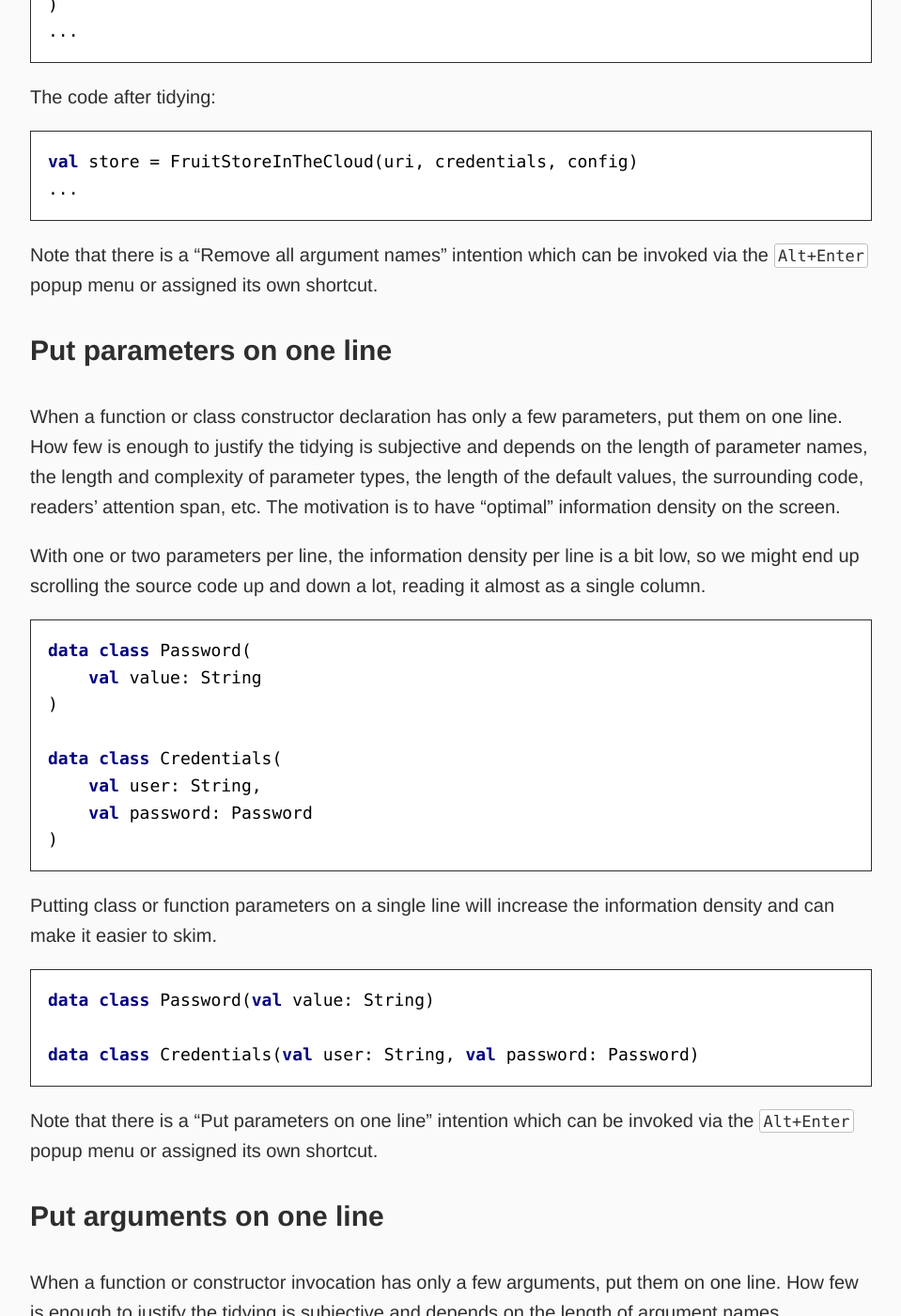
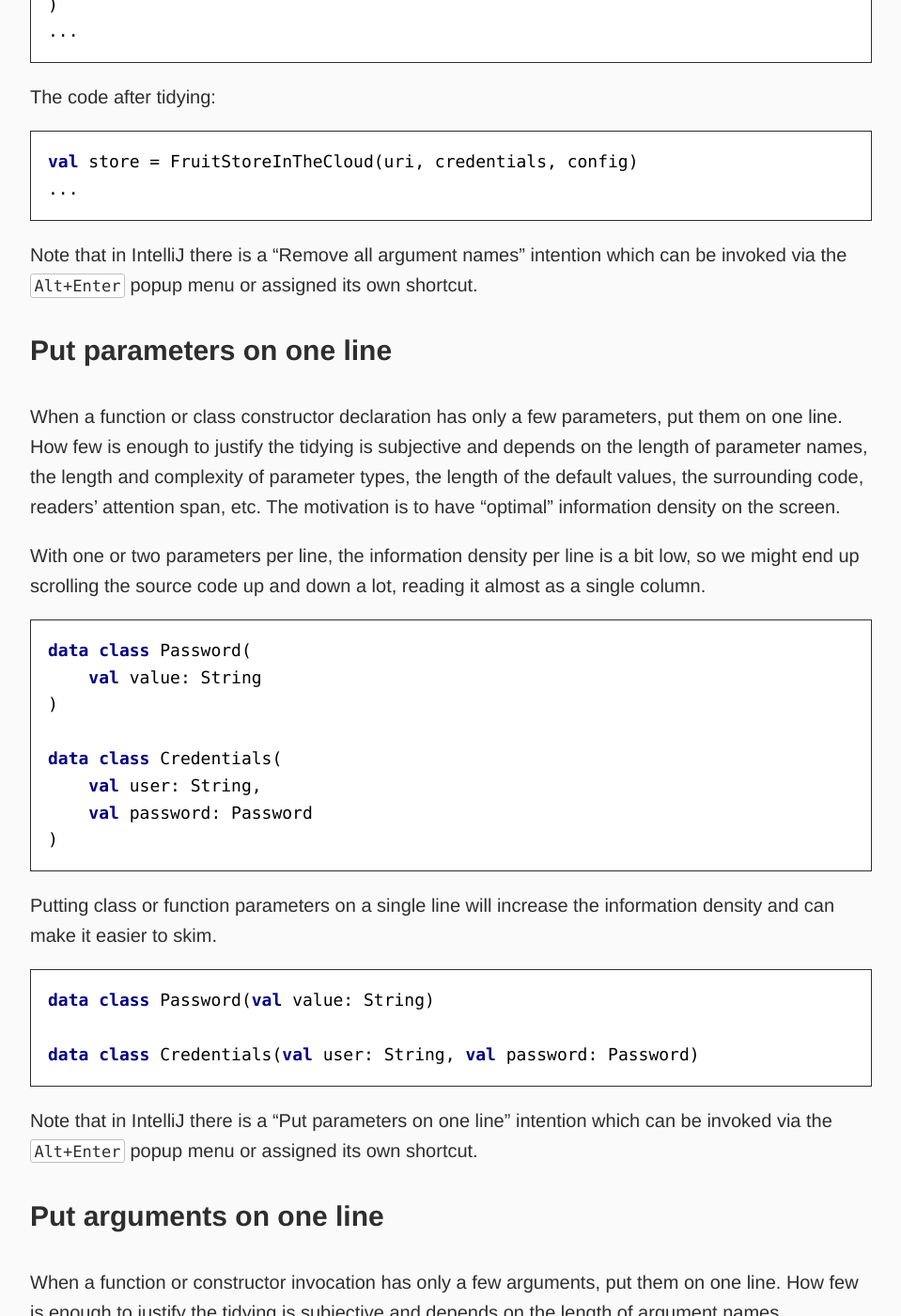
Before and after one commit to dkandalov/dkandalov.github.io, a Jekyll site: the page built from _posts/2023-12-26-tidy-kotlin.md, in a window 1280 px wide and 1400 px high, scrolled down 9896 px. Shown: the whole window at 94% size, without its empty margins (160-1119 px from the left). Built offline with Jekyll 4.4.1, drawn with Linux system fonts in a browser that asks for light colours; our own code applies the rules of GitHub Pages for plain Markdown files; some of the changed text lies outside the part shown.

Commit message:
updated tidy-kotlin

```diff
--- a/_posts/2023-12-26-tidy-kotlin.md
+++ b/_posts/2023-12-26-tidy-kotlin.md
@@ -232,7 +232,7 @@ val store = FruitStoreInTheCloud(uri, credentials, config)
 ...
 </kotlin>
 
-Note that there is a "Remove all argument names" intention which can be invoked via the `Alt+Enter` popup menu or assigned its own shortcut.
+Note that in IntelliJ there is a "Remove all argument names" intention which can be invoked via the `Alt+Enter` popup menu or assigned its own shortcut.
 
 
 ### Put parameters on one line
@@ -258,7 +258,7 @@ data class Password(val value: String)
 data class Credentials(val user: String, val password: Password)
 </kotlin>
 
-Note that there is a "Put parameters on one line" intention which can be invoked via the `Alt+Enter` popup menu or assigned its own shortcut.
+Note that in IntelliJ there is a "Put parameters on one line" intention which can be invoked via the `Alt+Enter` popup menu or assigned its own shortcut.
 
 ### Put arguments on one line
 When a function or constructor invocation has only a few arguments, put them on one line. How few is enough to justify the tidying is subjective and depends on the length of argument names (especially with named arguments), the surrounding code, readers' attention span, etc. The motivation is to have "optimal" information density on the screen.
@@ -280,7 +280,7 @@ val credentials = Credentials(user = "Bob", password = password)
 </kotlin>
 The next tidying might be to [inline single usage](#inline-variables-with-single-usage) of `password` or to [remove argument names](#remove-argument-names-when-all-types-are-distinct).
 
-Note that there is a "Put arguments on one line" intention which can be invoked via the `Alt+Enter` popup menu or assigned its own shortcut.
+Note that in IntelliJ there is a "Put arguments on one line" intention which can be invoked via the `Alt+Enter` popup menu or assigned its own shortcut.
 
 
 ### Put parameters/arguments on separate lines
```
